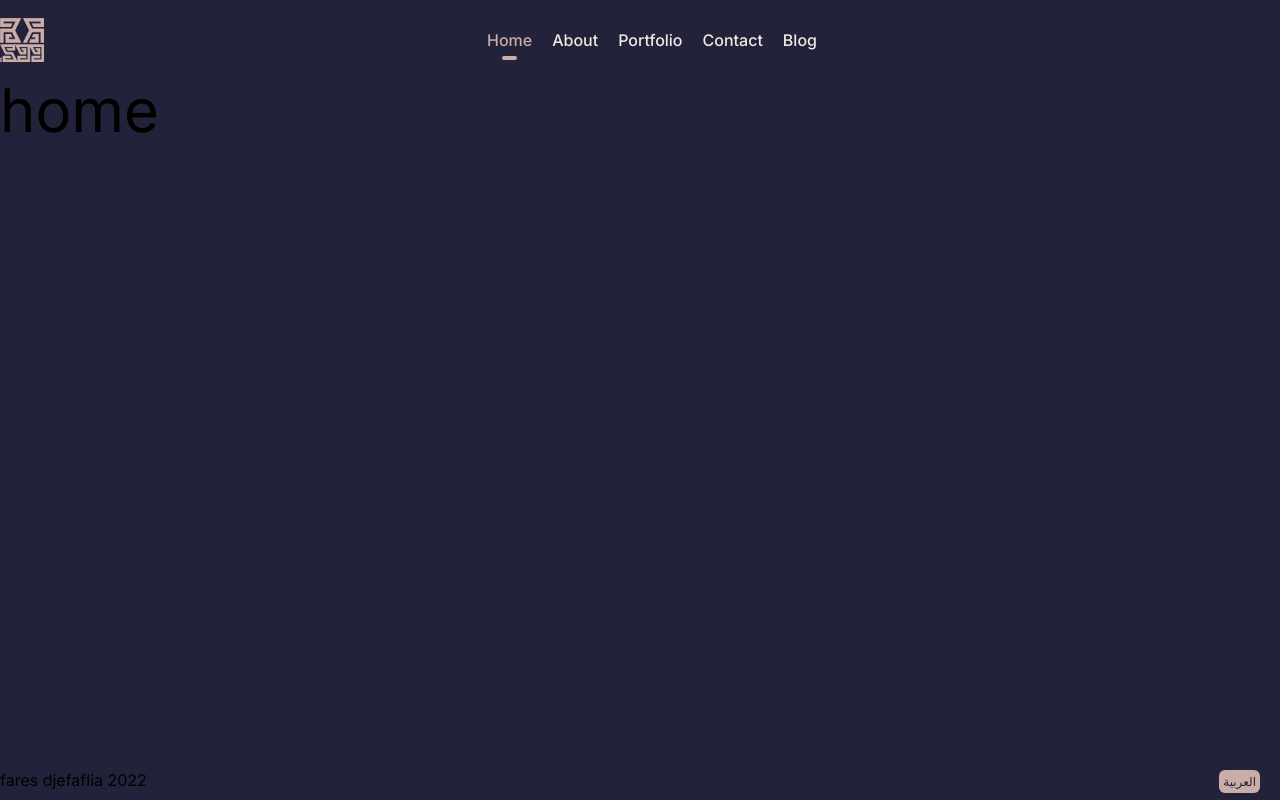
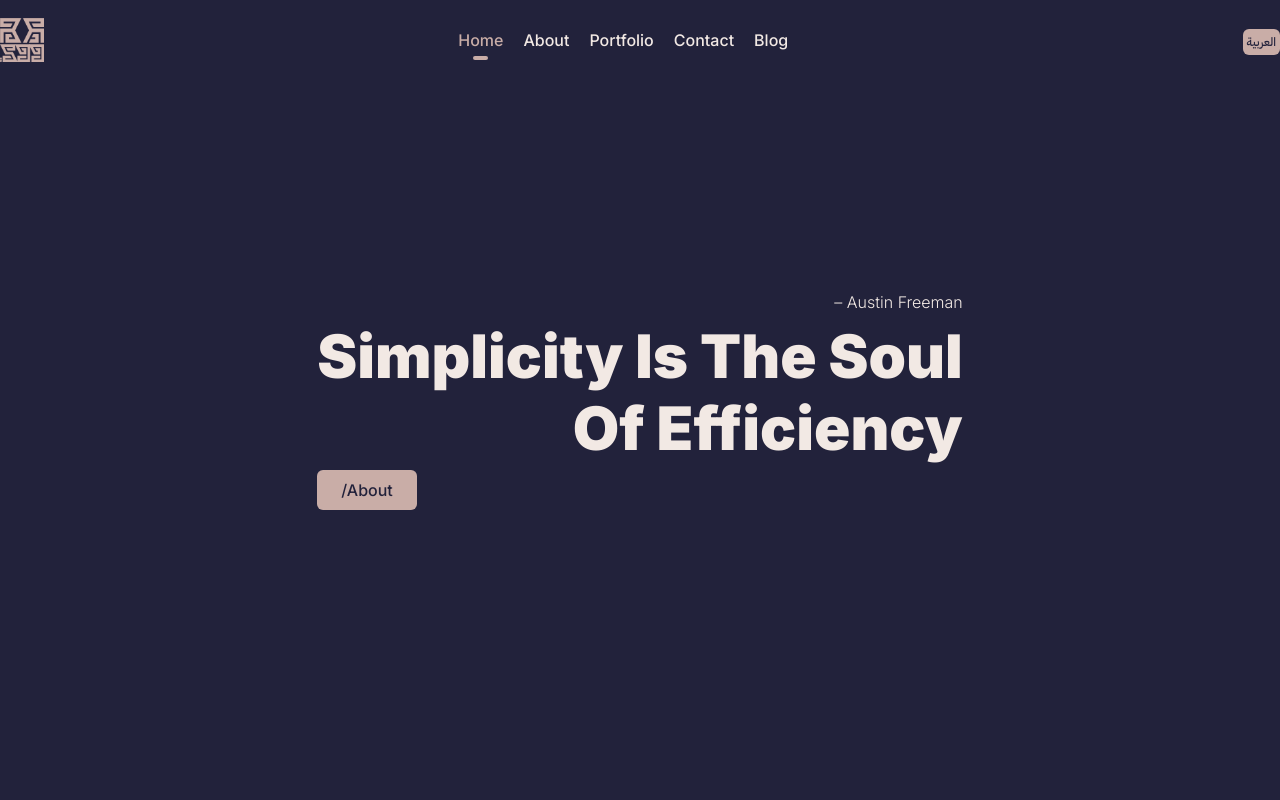
Before and after one commit to frs99/frs99.github.io, a Nuxt app: page / in a window 1280 px wide. Built offline with nearby package versions, Linux system fonts and the light colour scheme; some icons are missing.

Commit message:
create page home (#2)

```diff
--- a/assets/css/index.css
+++ b/assets/css/index.css
@@ -42,3 +42,7 @@ img{
 body{
   background-color: #22223B;
 }
+
+@media (max-width: 991px){
+
+}
--- a/components/Footer.vue
+++ /dev/null
@@ -1,14 +0,0 @@
-<template>
-  <footer>
-    <section class="container max-w-screen-xl my-0 mx-auto flex justify-between items-center py-2">
-      <div>
-        <p>fares djefaflia 2022</p>
-      </div>
-      <nav class="">
-        <ul class="flex justify-between text-color05 font-medium">
-          <li class="mr-5"><NuxtLink class="font-medium text-xs lang bg-color04 rounded-md p-1 text-color01" to="/ar/">العربية</NuxtLink></li>
-        </ul>
-      </nav>
-    </section>
-  </footer>
-</template>
--- a/components/Header.vue
+++ b/components/Header.vue
@@ -1,6 +1,6 @@
 <template>
-  <header class="">
-    <section class="container max-w-screen-xl my-0 mx-auto flex justify-between items-center h-20">
+  <header>
+    <section class="container my-0 mx-auto flex justify-between items-center h-20">
       <div>
         <img class="w-11" src="~/assets/img/logo.png">
       </div>
@@ -17,10 +17,10 @@
       <nav>
         <ul class="flex justify-between text-color05 font-medium">
           <li class="mr-5 flex items-center justify-center"><NuxtLink class="flex items-center justify-center" to="/blog/"><i class="fi fi-brands-twitter text-lg h-5"></i></NuxtLink></li>
-          <li class="flex items-center justify-center"><NuxtLink class="flex items-center justify-center" to="/blog/"><i class="fi fi-brands-github text-lg h-5"></i></NuxtLink></li>
+          <li class="mr-5 flex items-center justify-center"><NuxtLink class="flex items-center justify-center" to="/blog/"><i class="fi fi-brands-github text-lg h-5"></i></NuxtLink></li>
+          <li><NuxtLink class="font-medium text-xs lang bg-color04 rounded-md p-1 text-color01" to="/ar/">العربية</NuxtLink></li>
         </ul>
       </nav>
-      <!-- <NuxtLink class="font-medium text-xs lang bg-color04 rounded-md p-1" to="/ar/">العربية</NuxtLink> -->
     </section>
   </header>
 </template>
--- /dev/null
+++ b/components/en/home/Welcome.vue
@@ -0,0 +1,8 @@
+<template>
+  <div class="text-color05 relative bottom-10">
+    <p class="text-right font-light">– Austin Freeman</p>
+    <h1 class="font-black text-6xl mt-3">Simplicity Is The Soul</h1>
+    <h1 class="font-black text-6xl text-right mt-3">Of Efficiency</h1>
+    <NuxtLink class="inline-block bg-color04 text-color01 font-medium px-6 py-2 rounded-md mt-3 transition-all hover:ml-1" to="/about/">/About</NuxtLink>
+  </div>
+</template>
--- a/layouts/english.vue
+++ b/layouts/english.vue
@@ -4,22 +4,11 @@
     <main>
       <slot />
     </main>
-    <Footer />
   </div>
 </template>
 
-<script setup>
-import Header from '~/components/Header.vue'
-import Footer from '~~/components/Footer.vue';
-
-  const components = {
-    Header,
-    Footer
-  }
-</script>
-
-<style>
-  body{
+<style scoped>
+  div{
     font-family: 'Inter', sans-serif;
   }
 </style>
--- a/pages/contacte.vue
+++ b/pages/contacte.vue
@@ -0,0 +1,5 @@
+<template>
+  <section class="flex justify-center items-center">
+    <h1 class="text-6xl">home</h1>
+  </section>
+</template>
--- a/pages/index.vue
+++ b/pages/index.vue
@@ -1,6 +1,6 @@
 <template>
-  <section>
-    <h1 class="text-6xl">home</h1>
+  <section class="flex justify-center items-center">
+    <EnHomeWelcome />
   </section>
 </template>
 
@@ -13,6 +13,6 @@
 
 <style scoped>
   section{
-    height: calc(100vh - 120px);
+    height: calc(100vh - 80px);
   }
 </style>
--- a/pages/portfolio.vue
+++ b/pages/portfolio.vue
@@ -0,0 +1,5 @@
+<template>
+  <section class="flex justify-center items-center">
+    <h1 class="text-6xl">home</h1>
+  </section>
+</template>
```
Also changed, not shown: 1 other file (tests, documents, lock files or other folders).
